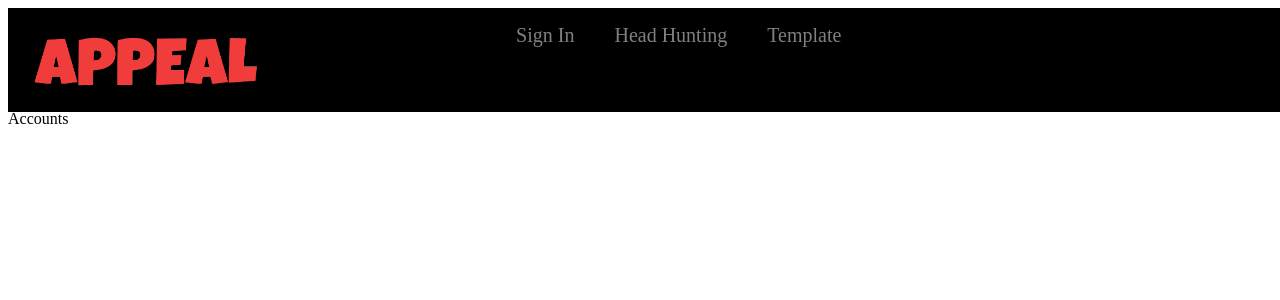
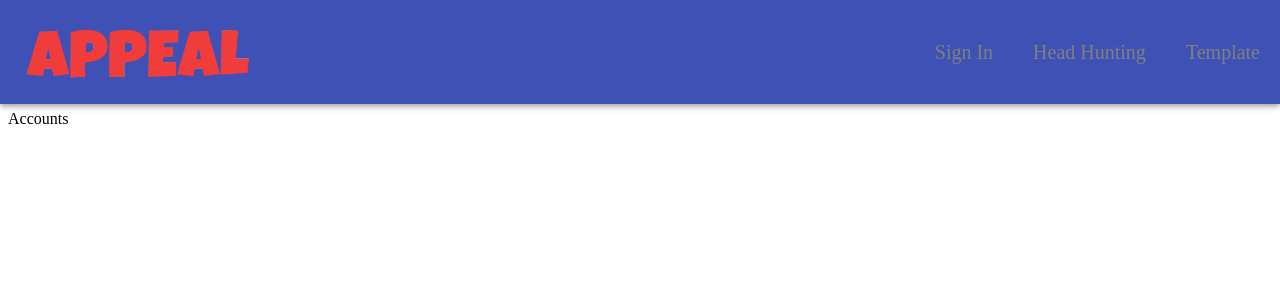
Before and after one commit to cjswoduddn/front-server, a React (Create React App) app: page /accounts in a window 1280 px wide. Shown: the top 300 px of the page. Built offline with nearby package versions, Linux system fonts and the light colour scheme; the HTML template or start-up script is replaced by a standard one.

Commit message:
replace nav to appbar

```diff
--- a/src/component/home/Home.js
+++ b/src/component/home/Home.js
@@ -16,7 +16,7 @@ import logo from '../../factory/images/logotem2.png';
 const Home = () => (
   <>
       <Link to="/">
-        <img onClick src={logo} style={{height: '10%', position: "fixed", zIndex: 1, margin: '1%'}}></img>
+        <img onClick src={logo} style={{top: 0, height: '10%', position: "fixed", zIndex: 1, margin: '1%'}}></img>
       </Link>
       <ReactFullpage
           scrollingSpeed = {800} navigation
--- a/src/component/navigation/Nav.css
+++ b/src/component/navigation/Nav.css
@@ -1,26 +1,27 @@
 .nav-init {
-  position: fixed;
   height: 13%;
-  background-color: black;
-  webkit-transition: all 0.7s ease-in-out;
-  transition: all 0.7s ease-in-out;
 }
 .nav-shrink {
-  position: fixed;
   height: 8%;
-  background-color: black;
-  webkit-transition: all 0.7s ease-in-out;
-  transition: all 0.7s ease-in-out;
 }
+
+.MuiAppBar-colorPrimary {
+  /*background-color: transparent !important;*/
+  webkit-transition: all 0.7s ease-in-out !important;
+  transition: all 0.7s ease-in-out !important;
+}
+
 .img-init {
   margin: 1%;
   position: fixed;
   height: 10%;
+  top: 0;
   webkit-transition: all 0.7s ease-in-out;
   transition: all 0.7s ease-in-out;
 }
 .img-shrink {
   position: fixed;
+  top: 0;
   height: 8%;
   webkit-transition: all 0.7s ease-in-out;
   transition: all 0.7s ease-in-out;
@@ -29,7 +30,7 @@
   float: right;
 }
 .nav-li{
-  align-items: flex-end;
+  align-items: center;
   display: inline;
 }
 
--- a/src/component/navigation/Nav.js
+++ b/src/component/navigation/Nav.js
@@ -4,6 +4,7 @@ import './Nav.css';
 import logo from '../../factory/images/logotem2.png';
 import NavItem from './NavItem';
 import { Link } from 'react-router-dom';
+import { AppBar, Toolbar, Button, Typography } from "@material-ui/core";
 
 const Nav = () =>{
   const [mode, setMode] = useState("nav-init");
@@ -27,17 +28,11 @@ const Nav = () =>{
   }, [])
 
   return(
-    <Grid container justify="center" className={mode}>
-      <Grid item xs={12}>
-        <Grid item xs="4" className="item">
-          <Link to="/"><img className={mode2} src={logo} /></Link>
-        </Grid>
+      <AppBar className={mode} style={{justifyContent: 'center'}}>
+        <Link to="/"><img className={mode2} src={logo} /></Link>
+        <NavItem />
+      </AppBar>
 
-        <Grid item xs="8" className="item">
-          <NavItem/>
-        </Grid>
-      </Grid>
-    </Grid>
   )
 }
 
```
Also changed, not shown: 1 other file (tests, documents, lock files or other folders).
